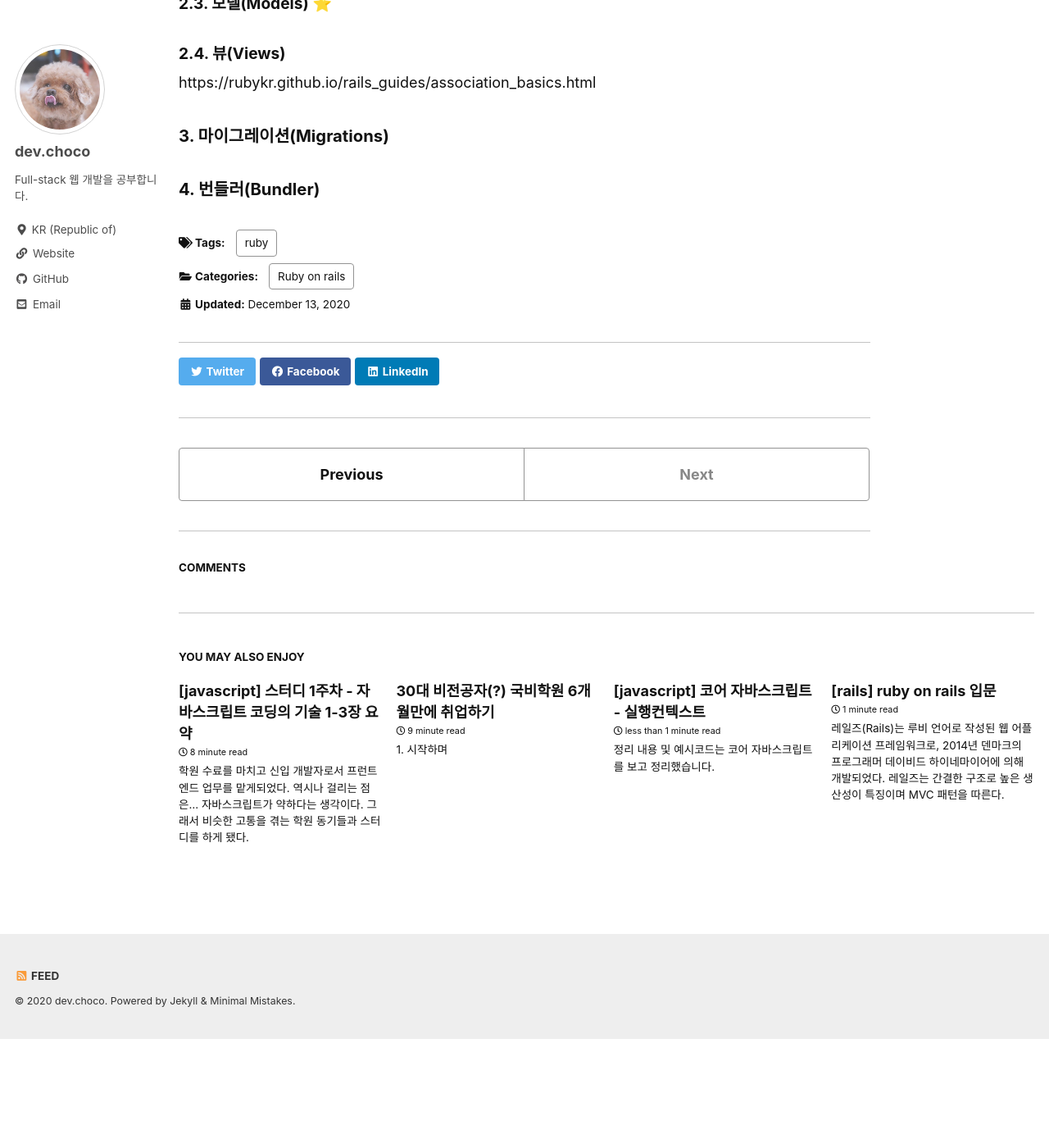
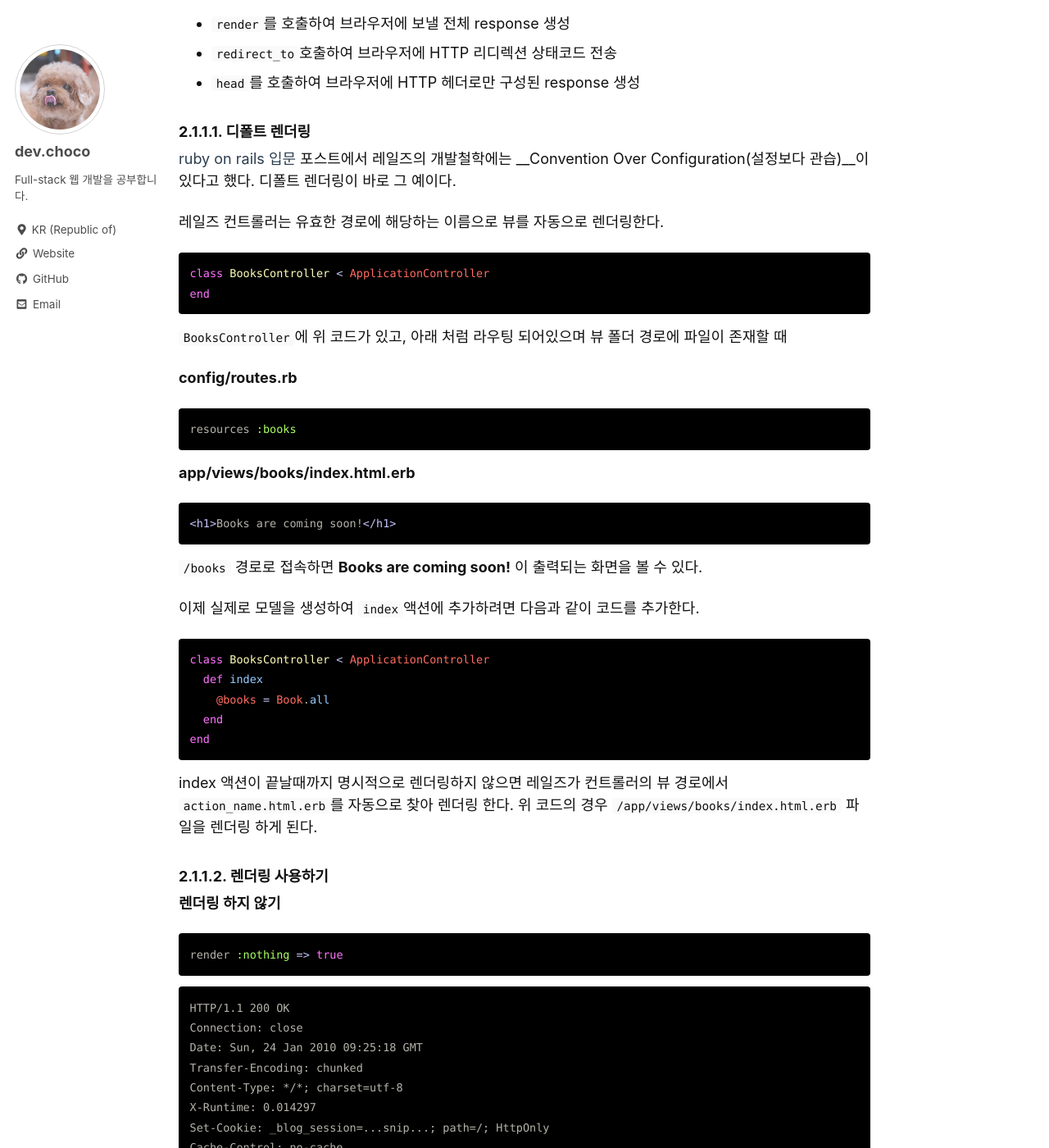
Before and after one commit to stothey0804/stothey0804.github.io, a Jekyll site: the page built from _posts/2020/ruby_on_rails/2020-12-13-rails-structure-1.md, in a window 1280 px wide and 1400 px high, scrolled down 4197 px. Shown: the whole window at 82% size. Built offline with Jekyll 4.4.1, drawn with Linux system fonts in a browser that asks for light colours; cached includes are drawn as plain includes; comment, search, counter and statistics services are not loaded; before the commit the page ends 5464 px from its top, so only the background shows below that; some of the changed text lies outside the part shown.

Commit message:
blog update

````diff
--- a/_posts/2020/ruby_on_rails/2020-12-13-rails-structure-1.md
+++ b/_posts/2020/ruby_on_rails/2020-12-13-rails-structure-1.md
@@ -175,7 +175,97 @@ resourceful 경로를 사용하면, 컨트롤러에 다음과 같은 helper를
 
 #### 2.1. 컨트롤러(Controllers)
 
-##### 랜더링(Rendering)
+##### 2.1.1. 랜더링(Rendering)
+
+컨트롤러 관점에서 HTTP 응답을 생성하는 방법 3가지
+
+* `render`를 호출하여 브라우저에 보낼 전체 response 생성
+* `redirect_to`호출하여 브라우저에 HTTP 리디렉션 상태코드 전송
+*  `head`를 호출하여 브라우저에 HTTP 헤더로만 구성된 response 생성
+
+
+###### 2.1.1.1. 디폴트 렌더링
+
+<a href="https://stothey0804.github.io/ruby%20on%20rails/rails-1/">ruby on rails 입문</a> 포스트에서 레일즈의 개발철학에는 __Convention Over Configuration(설정보다 관습)__이 있다고 했다. 디폴트 렌더링이 바로 그 예이다.
+
+레일즈 컨트롤러는 유효한 경로에 해당하는 이름으로 뷰를 자동으로 렌더링한다.
+
+```ruby
+class BooksController < ApplicationController
+end
+```
+
+`BooksController`에 위 코드가 있고, 아래 처럼 라우팅 되어있으며 뷰 폴더 경로에 파일이 존재할 때
+
+**config/routes.rb**
+```ruby
+resources :books
+```
+
+**app/views/books/index.html.erb**
+```html
+<h1>Books are coming soon!</h1>
+```
+
+ `/books` 경로로 접속하면 **Books are coming soon!** 이 출력되는 화면을 볼 수 있다.
+
+이제 실제로 모델을 생성하여 `index`액션에 추가하려면 다음과 같이 코드를 추가한다.
+
+```ruby
+class BooksController < ApplicationController
+  def index
+    @books = Book.all
+  end
+end
+```
+
+index 액션이 끝날때까지 명시적으로 렌더링하지 않으면 레일즈가 컨트롤러의 뷰 경로에서 `action_name.html.erb`를 자동으로 찾아 렌더링 한다.
+위 코드의 경우 `/app/views/books/index.html.erb` 파일을 렌더링 하게 된다.
+
+
+###### 2.1.1.2. 렌더링 사용하기
+
+**렌더링 하지 않기**
+
+```ruby
+render :nothing => true
+```
+```
+HTTP/1.1 200 OK
+Connection: close
+Date: Sun, 24 Jan 2010 09:25:18 GMT
+Transfer-Encoding: chunked
+Content-Type: */*; charset=utf-8
+X-Runtime: 0.014297
+Set-Cookie: _blog_session=...snip...; path=/; HttpOnly
+Cache-Control: no-cache
+```
+
+`/books` 에 대한 응답은 위와 같다.
+위와 같이 렌더링 하지 않는 방법은 ajax 요청에 유용할 수 있다고 한다.
+
+
+**액션 뷰 렌더링**
+
+```ruby
+def update
+  @book = Book.find(params[:id])
+  if @book.update_attributes(params[:book])
+    redirect_to(@book)
+  else
+    render "edit"
+  end
+end
+```
+
+동일 템플릿 내에서 다른 작업에 해당하는 뷰를 렌더링하려면 `render`를 사용한다.
+
+http://rubykr.github.io/rails_guides/layouts_and_rendering.html
+
+```ruby
+
+```
+
 
 #### 2.3. 모델(Models) ⭐️
 
````
Also changed, not shown: _posts/2020/javascript/2020-12-17-modernjs2.md (added, +33 -0 lines).
